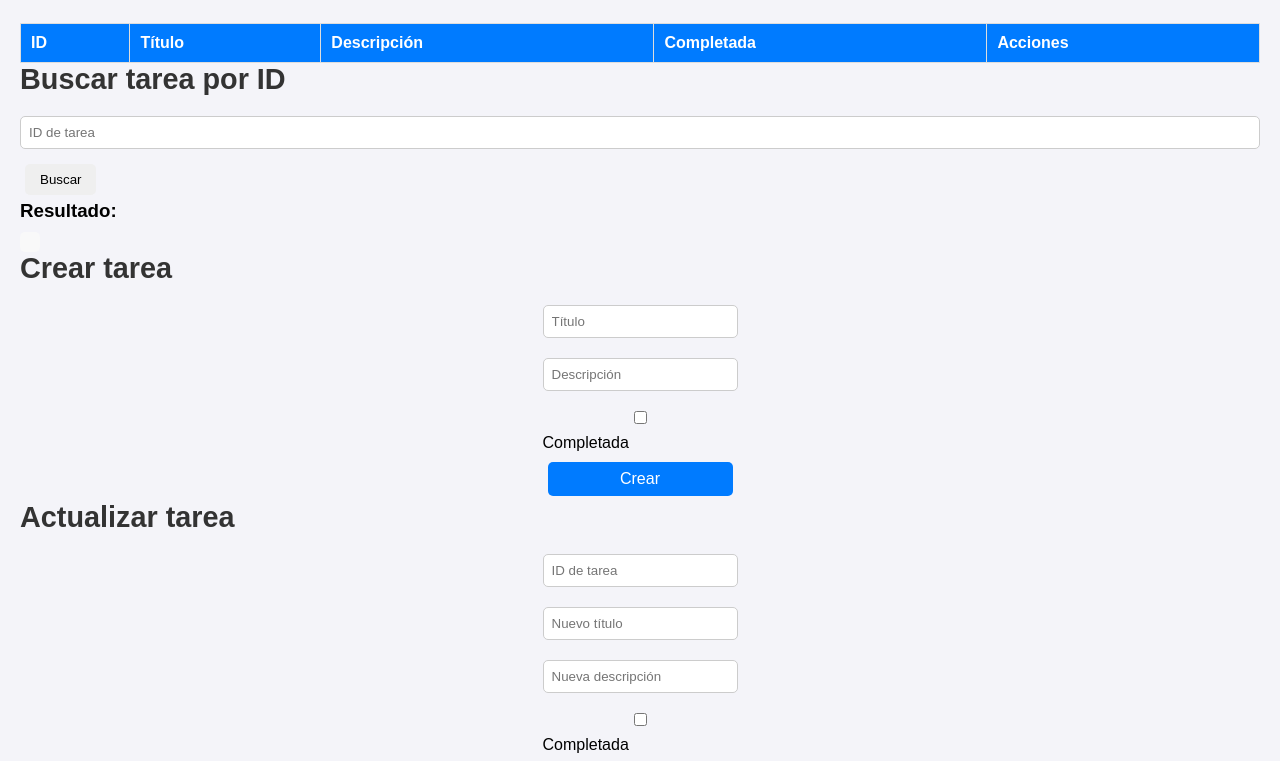
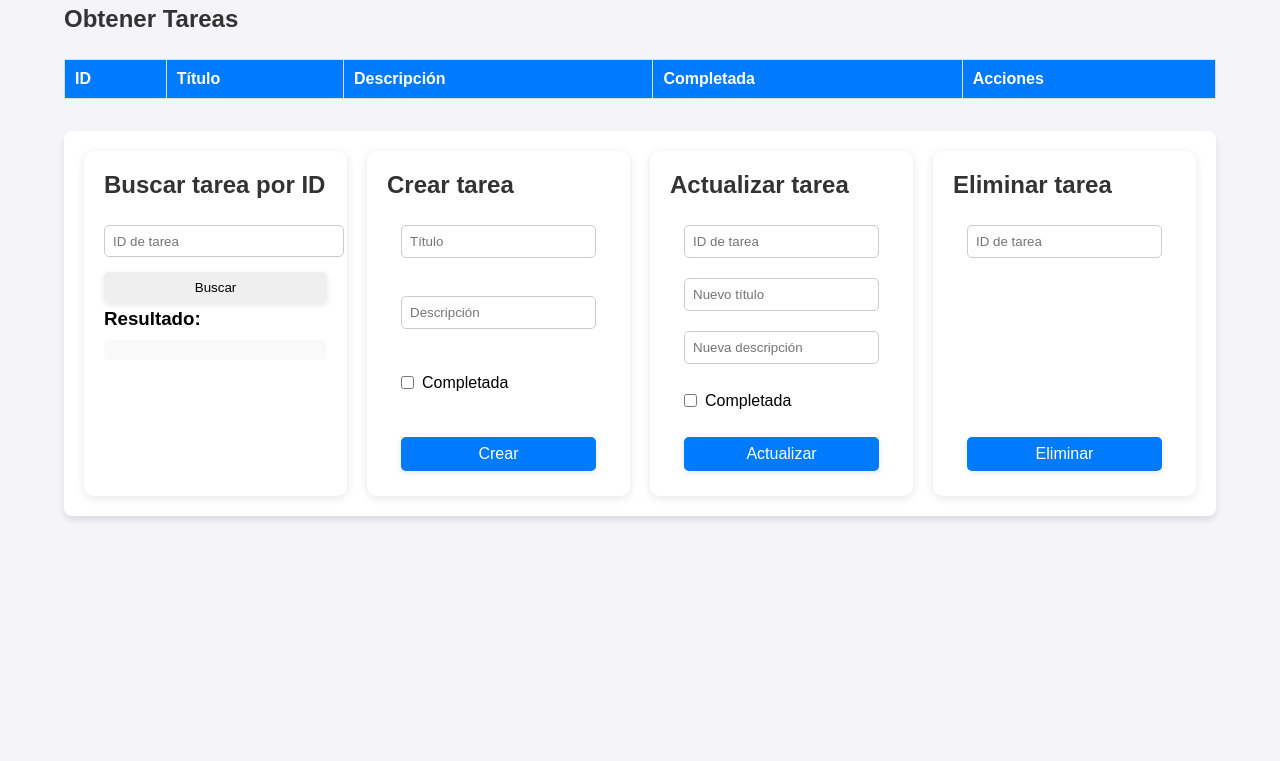
Before and after one commit to yael-cc/primerGraphQL, a website: page public/index.html in a window 1280 px wide. Shown: the part 156-917 px from the top of the page. After the commit the page ends 800 px from the top, so only its background shows below. Drawn offline with Linux system fonts and the light colour scheme; no server answers.

Commit message:
Actualización detallada del frontEnd

```diff
--- a/public/index.html
+++ b/public/index.html
@@ -6,12 +6,20 @@
   <link rel="stylesheet" href="styles.css">
 </head>
 <body>
-
+  <script>
+    // Espera a que el DOM esté completamente cargado
+    document.addEventListener('DOMContentLoaded', () => {
+      // Abrir la lista de tareas al cargar la página
+      document.getElementById('getAllTasksButton').click();
+    });
+  </script>
   <h1>Gestión de Tareas</h1>
 
   <!-- Ver todas las tareas -->
+  <h2>Obtener Tareas</h2>
+
   <button id="getAllTasksButton">Ver todas las tareas</button>
-  <h2>Tareas</h2>
+
   <table id="tasksTable">
     <thead>
       <tr>
@@ -27,67 +35,76 @@
     </tbody>
   </table>
 
-  <!-- Ver tarea por ID -->
+  <!-- Formularios en fila -->
+  <section class="actions-container">
+    <div class="action-box">
       <h2>Buscar tarea por ID</h2>
       <input type="text" id="taskId" placeholder="ID de tarea" />
       <button id="getTaskByIdButton">Buscar</button>
       <h3>Resultado:</h3>
       <pre id="taskResult"></pre>
+    </div>
 
-  <!-- Crear tarea -->
+    <div class="action-box">
       <h2>Crear tarea</h2>
       <form id="createTaskForm">
         <input type="text" id="createTitle" placeholder="Título" required />
         <input type="text" id="createDescription" placeholder="Descripción" />
-    <label>
-      <input type="checkbox" id="createCompleted" /> Completada
-    </label>
+        <div class="checkbox-group">
+          <input type="checkbox" id="createCompleted" />
+          <label for="createCompleted">Completada</label>
+        </div>
         <button type="submit">Crear</button>
       </form>
+    </div>
 
-  <!-- Actualizar tarea -->
+    <div class="action-box">
       <h2>Actualizar tarea</h2>
       <form id="updateTaskForm">
         <input type="text" id="updateId" placeholder="ID de tarea" required />
         <input type="text" id="updateTitle" placeholder="Nuevo título" />
         <input type="text" id="updateDescription" placeholder="Nueva descripción" />
-    <label>
-      <input type="checkbox" id="updateCompleted" /> Completada
-    </label>
+        <div class="checkbox-group">
+          <input type="checkbox" id="updateCompleted" />
+          <label for="updateCompleted">Completada</label>
+        </div>
         <button type="submit">Actualizar</button>
       </form>
+    </div>
 
-  <!-- Eliminar tarea -->
+    <div class="action-box">
       <h2>Eliminar tarea</h2>
       <form id="deleteTaskForm">
         <input type="text" id="deleteId" placeholder="ID de tarea" required />
         <button type="submit">Eliminar</button>
       </form>
+    </div>
+  </section>
 
   <script>
     const apiUrl = 'https://primergraphql.onrender.com/graphql';
 
     // Mostrar todas las tareas
     document.getElementById('getAllTasksButton').addEventListener('click', async () => {
-      const query = `
-        query {
+      const query = `query {
         getTasks {
           id
           title
           description
           completed
         }
-        }
-      `;
+      }`;
+
       const response = await fetch(apiUrl, {
         method: 'POST',
         headers: { 'Content-Type': 'application/json' },
         body: JSON.stringify({ query })
       });
+
       const json = await response.json();
       const tasks = json.data.getTasks;
       const tbody = document.getElementById('tasksTable').getElementsByTagName('tbody')[0];
-      tbody.innerHTML = '';  // Limpiar la tabla antes de llenar con nuevos datos
+      tbody.innerHTML = '';  // Limpiar la tabla antes de llenarla
 
       tasks.forEach(task => {
         const row = tbody.insertRow();
@@ -97,31 +114,47 @@
         row.insertCell(3).textContent = task.completed ? 'Sí' : 'No';
 
         const actionsCell = row.insertCell(4);
+
+        // Botón eliminar
         const deleteButton = document.createElement('button');
         deleteButton.textContent = 'Eliminar';
         deleteButton.onclick = () => deleteTask(task.id);
         actionsCell.appendChild(deleteButton);
+
+        // Botón editar
+        const editButton = document.createElement('button');
+        editButton.textContent = 'Editar';
+        editButton.onclick = () => fillEditForm(task);
+        actionsCell.appendChild(editButton);
       });
     });
+
+    // Llenar el formulario de edición con los datos de la tarea seleccionada
+    function fillEditForm(task) {
+      document.getElementById('updateId').value = task.id;
+      document.getElementById('updateTitle').value = task.title;
+      document.getElementById('updateDescription').value = task.description;
+      document.getElementById('updateCompleted').checked = task.completed;
+    }
 
     // Buscar tarea por ID
     document.getElementById('getTaskByIdButton').addEventListener('click', async () => {
       const taskId = document.getElementById('taskId').value;
-      const query = `
-        query {
+      const query = `query {
         getTask(id: "${taskId}") {
           id
           title
           description
           completed
         }
-        }
-      `;
+      }`;
+
       const response = await fetch(apiUrl, {
         method: 'POST',
         headers: { 'Content-Type': 'application/json' },
         body: JSON.stringify({ query })
       });
+
       const json = await response.json();
       const task = json.data.getTask;
       document.getElementById('taskResult').textContent = JSON.stringify(task, null, 2);
@@ -134,23 +167,25 @@
       const description = document.getElementById('createDescription').value;
       const completed = document.getElementById('createCompleted').checked;
 
-      const mutation = `
-        mutation {
+      const mutation = `mutation {
         createTask(title: "${title}", description: "${description}", completed: ${completed}) {
           id
           title
           description
           completed
         }
-        }
-      `;
+      }`;
+
       const response = await fetch(apiUrl, {
         method: 'POST',
         headers: { 'Content-Type': 'application/json' },
         body: JSON.stringify({ query: mutation })
       });
+
       const json = await response.json();
       alert('Tarea creada: ' + JSON.stringify(json.data.createTask));
+      // Actualizar la lista de tareas
+      document.getElementById('getAllTasksButton').click();
     });
 
     // Actualizar tarea
@@ -161,33 +196,33 @@
       const description = document.getElementById('updateDescription').value;
       const completed = document.getElementById('updateCompleted').checked;
 
-      const mutation = `
-        mutation {
+      const mutation = `mutation {
         updateTask(id: "${id}", title: "${title}", description: "${description}", completed: ${completed}) {
           id
           title
           description
           completed
         }
-        }
-      `;
+      }`;
+
       const response = await fetch(apiUrl, {
         method: 'POST',
         headers: { 'Content-Type': 'application/json' },
         body: JSON.stringify({ query: mutation })
       });
+
       const json = await response.json();
       alert('Tarea actualizada: ' + JSON.stringify(json.data.updateTask));
+      // Actualizar la lista de tareas
+      document.getElementById('getAllTasksButton').click();
     });
 
     // Eliminar tarea
     const deleteTask = async (id) => {
       try {
-        const mutation = `
-          mutation {
+        const mutation = `mutation {
           deleteTask(id: "${id}")
-          }
-        `;
+        }`;
 
         const response = await fetch(apiUrl, {
           method: 'POST',
@@ -218,7 +253,15 @@
         alert('Hubo un problema con la solicitud: ' + error.message);
       }
     };
+
+    // Manejar envío del formulario de eliminar tarea
+    document.getElementById('deleteTaskForm').addEventListener('submit', async (e) => {
+      e.preventDefault(); // Prevenir recarga de página
+      const id = document.getElementById('deleteId').value.trim();
+      if (!id) return alert('Por favor, ingresa un ID válido.');
+
+      await deleteTask(id);
+    });
   </script>
-
 </body>
 </html>
--- a/public/styles.css
+++ b/public/styles.css
@@ -1,4 +1,4 @@
-/* Reset de estilos para evitar inconsistencias en los navegadores */
+/* Reset de estilos */
 * {
   margin: 0;
   padding: 0;
@@ -6,15 +6,16 @@
   font-family: 'Arial', sans-serif;
 }
 
-  /* Fondo de la página y configuración de layout */
+/* Fondo y layout */
 body {
   background-color: #f4f4f9;
-    padding: 20px;
+  padding: 4rem;
   display: flex;
   justify-content: center;
   align-items: flex-start;
   min-height: 100vh;
   flex-direction: column;
+  transition: background-color 0.3s ease; /* Suaviza el cambio de fondo */
 }
 
 /* Título principal */
@@ -23,30 +24,43 @@
   font-size: 2.5rem;
   margin-bottom: 20px;
   text-align: center;
+  transition: color 0.3s ease; /* Transición suave para el color */
 }
 
-  /* Estilo de las secciones de la página */
+/* Secciones */
 section {
   margin-bottom: 40px;
   padding: 20px;
   background-color: #fff;
   border-radius: 8px;
   box-shadow: 0 4px 6px rgba(0, 0, 0, 0.1);
+  transition: transform 0.3s ease, box-shadow 0.3s ease; /* Animación para el hover */
 }
 
-  /* Títulos de cada sección */
-  h2 {
-    font-size: 1.8rem;
-    color: #333;
-    margin-bottom: 10px;
+section:hover {
+  transform: translateY(-5px); /* Sutil movimiento hacia arriba */
+  box-shadow: 0 6px 12px rgba(0, 0, 0, 0.2); /* Resalta la sombra al pasar el mouse */
 }
 
-  /* Estilo de las tablas */
+/* Títulos de secciones */
+h2 {
+  font-size: 1.5rem;
+  color: #333;
+  margin-bottom: 1rem;
+}
+
+/* Tabla de tareas */
 table {
   width: 100%;
   border-collapse: collapse;
   margin-top: 10px;
   background-color: #f9f9f9;
+  transition: background-color 0.3s ease;
+}
+
+#taskId {
+  width: 15rem;
+  height: 2rem;
 }
 
 table th, table td {
@@ -62,27 +76,40 @@
 
 table tr:hover {
   background-color: #f1f1f1;
+  cursor: pointer; /* Cursor en forma de mano al pasar sobre las filas */
+}
+
+#getAllTasksButton{
+  margin: 0px;
+  padding: 0px;
+  border: 0px;
+  width: 0px;
+  height: 0px;
+  background-color: transparent;
+  visibility: hidden;
 }
 
 /* Botones */
 button {
   padding: 8px 15px;
-    margin: 5px;
+  margin: 5px 0;
   border: none;
   border-radius: 5px;
   cursor: pointer;
   transition: all 0.3s ease;
+  box-shadow: 0 2px 6px rgba(0, 0, 0, 0.1); /* Añade sombra sutil */
 }
 
 button:hover {
   opacity: 0.8;
+  transform: scale(1.05); /* Escala el botón ligeramente */
 }
 
 button:focus {
   outline: none;
 }
 
-  /* Estilo de los botones según su función */
+/* Botones según función */
 button.delete {
   background-color: #dc3545;
   color: white;
@@ -101,28 +128,7 @@
   background-color: #218838;
 }
 
-  /* Formularios */
-  input[type="text"], input[type="checkbox"] {
-    padding: 8px;
-    margin: 10px 0;
-    border: 1px solid #ccc;
-    border-radius: 5px;
-    width: 100%;
-  }
-
-  input[type="text"]:focus {
-    outline: none;
-    border-color: #007bff;
-  }
-
-  /* Estilos para el formulario de creación y actualización */
-  form {
-    display: flex;
-    flex-direction: column;
-    max-width: 500px;
-    margin: 0 auto;
-  }
-
+/* Botón en formularios */
 form button {
   background-color: #007bff;
   color: white;
@@ -132,9 +138,34 @@
 
 form button:hover {
   background-color: #0056b3;
+  transform: scale(1.05); /* Efecto de escala al pasar el mouse */
 }
 
-  /* Sección de resultados (tarea por ID) */
+/* Inputs */
+input[type="text"], input[type="checkbox"] {
+  padding: 8px;
+  margin: 10px 0;
+  border: 1px solid #ccc;
+  border-radius: 5px;
+  width: 100%;
+  transition: border-color 0.3s ease;
+}
+
+input[type="text"]:focus {
+  outline: none;
+  border-color: #007bff;
+}
+
+/* Formularios estándar */
+form {
+  display: flex;
+  flex-direction: column;
+  max-width: 500px;
+  margin: 0 auto;
+  animation: fadeIn 1s ease-out; /* Animación para el formulario */
+}
+
+/* Resultado en JSON */
 pre {
   background-color: #f9f9f9;
   padding: 10px;
@@ -143,27 +174,97 @@
   font-size: 0.9rem;
   white-space: pre-wrap;
   word-wrap: break-word;
+  transition: background-color 0.3s ease;
 }
 
-  /* Media Queries para que se vea bien en móviles */
-  @media (max-width: 768px) {
+pre:hover {
+  background-color: #e2e2e2; /* Color de fondo más claro al pasar el mouse */
+}
+
+/* Formularios en línea */
+/* Contenedor horizontal para acciones (Buscar, Crear, Actualizar, Eliminar) */
+.actions-container {
+  display: flex;
+  flex-wrap: wrap;
+  gap: 20px;
+  justify-content: space-between;
+  margin-bottom: 2rem;
+  margin-top: 2rem;
+  width: 100%; /* Asegura que el contenedor ocupe todo el ancho disponible */
+  transition: all 0.3s ease;
+}
+
+/* Estilo uniforme para cada sección de acción */
+.action-box {
+  flex: 1 1 calc(25% - 20px); /* Ajuste para que cada caja ocupe un 25% del ancho, menos el gap */
+  min-width: 220px; /* Asegura que cada caja tenga un tamaño mínimo */
+  max-width: 300px; /* Limita el máximo de cada caja */
+  padding: 20px;
+  background-color: #fff;
+  border-radius: 10px;
+  box-shadow: 0 2px 10px rgba(0, 0, 0, 0.1);
+  display: flex;
+  flex-direction: column;
+  justify-content: flex-start;
+  transition: transform 0.3s ease, box-shadow 0.3s ease; /* Animaciones */
+}
+
+.action-box:hover {
+  transform: translateY(-5px); /* Efecto de elevación al pasar el mouse */
+  box-shadow: 0 6px 12px rgba(0, 0, 0, 0.2);
+}
+
+/* Que los botones en los formularios no empujen todo hacia abajo */
+.action-box form {
+  flex: 1;
+  display: flex;
+  flex-direction: column;
+  justify-content: space-between;
+}
+
+/* Checkbox con etiqueta alineada */
+.checkbox-group {
+  display: flex;
+  align-items: center;
+  margin: 10px 0;
+}
+
+.checkbox-group input[type="checkbox"] {
+  width: auto;
+  margin-right: 8px;
+}
+
+/* Animaciones generales */
+@keyframes fadeIn {
+  from {
+    opacity: 0;
+  }
+  to {
+    opacity: 1;
+  }
+}
+
+/* Responsive */
+@media (max-width: 1024px) {
+  .form-row form {
+    flex: 1 1 45%;
+  }
+}
+
+@media (max-width: 600px) {
+  .form-row {
+    flex-direction: column;
+  }
+
+  .form-row form {
+    width: 100%;
+  }
+
   body {
-      padding: 10px;
+    padding: 1rem;
   }
 
   h1 {
     font-size: 2rem;
   }
-
-    section {
-      padding: 15px;
 }
-
-    table th, table td {
-      font-size: 0.9rem;
-    }
-
-    form {
-      width: 100%;
-    }
-  }
```
Lines whose indentation alone changed are shown as unchanged.
